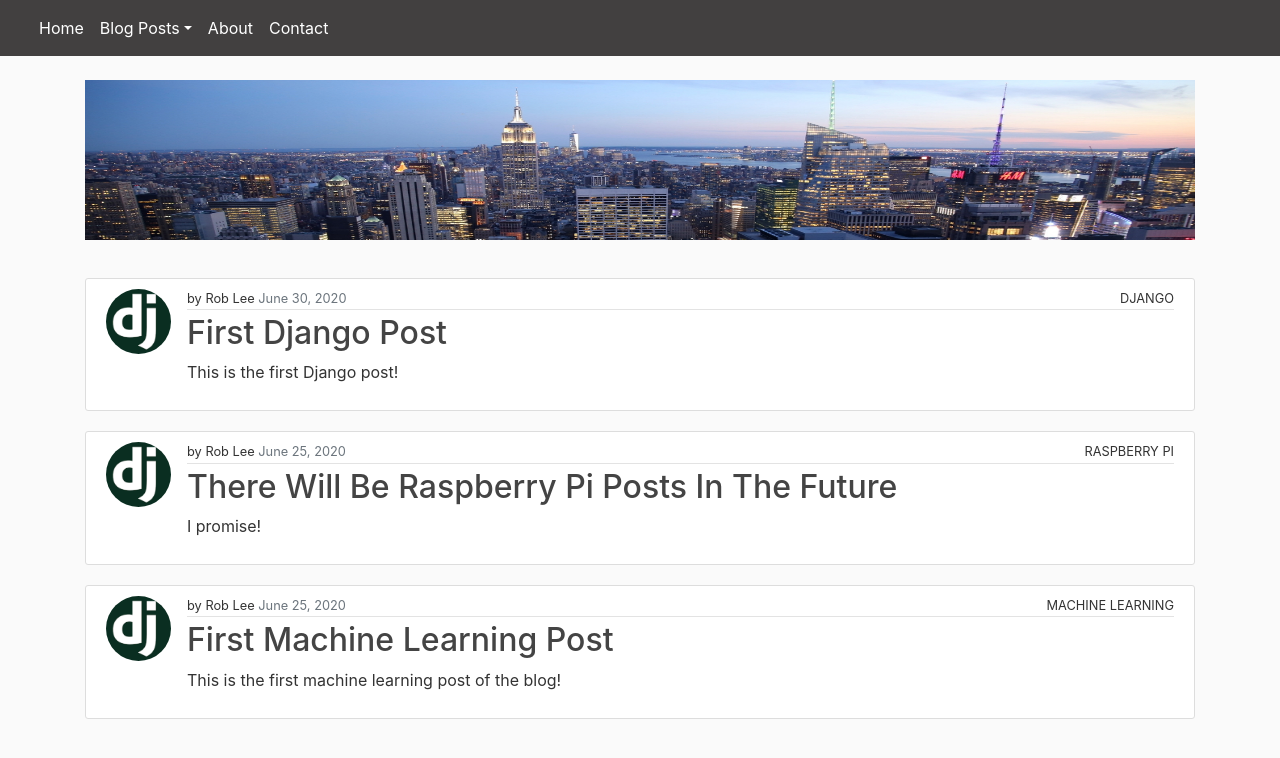
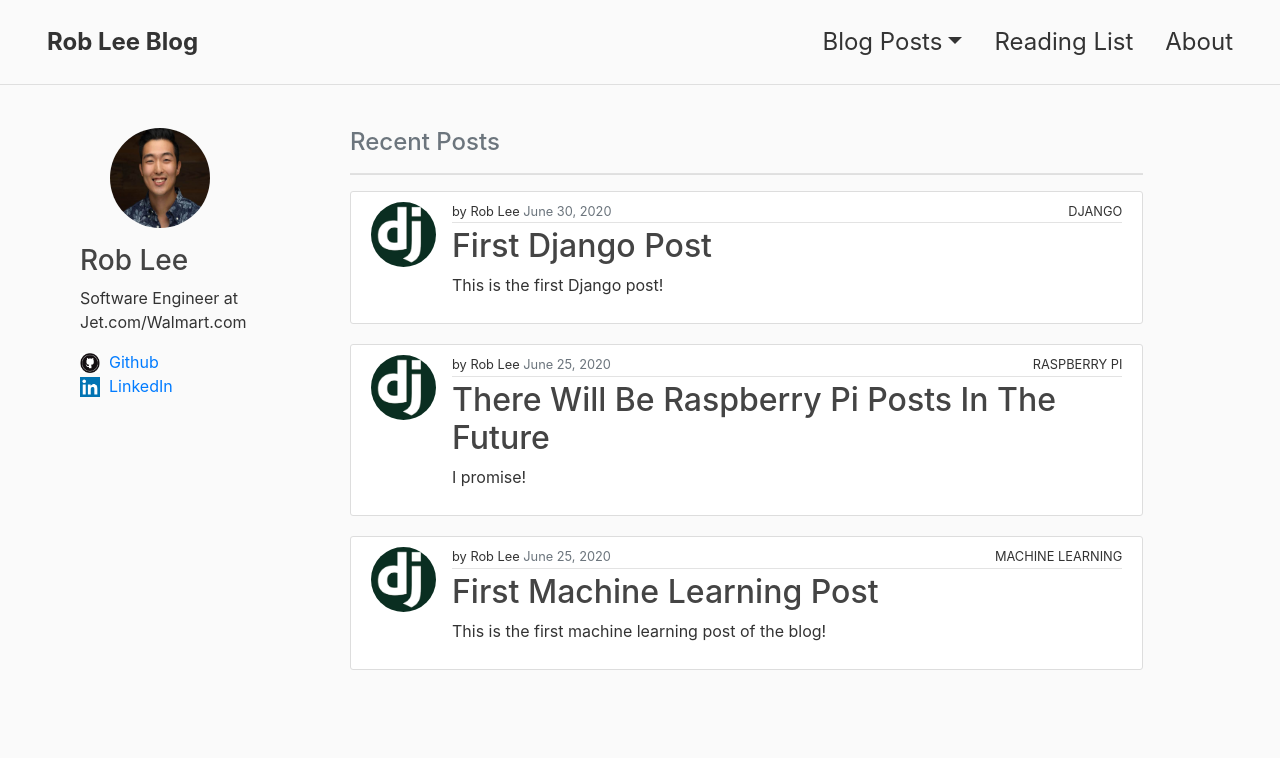
Before and after one commit to robshlee/django_blog, a Django app: page / in a window 1280 px wide. Shown: the top 758 px of the page. Run offline with Django 3.2, Linux system fonts and the light colour scheme; data comes from the database, SQL or seed files in the repository; both versions use the stored data as it was after the commit; some libraries are stand-ins or nearby versions.

Commit message:
daily commit

```diff
--- a/django_blog/blog/models.py
+++ b/django_blog/blog/models.py
@@ -5,7 +5,7 @@ from django.urls import reverse
 
 blog_categories = (
     ('MACHINE LEARNING', 'Machine Learning'),
-    ('RASPBERRY PI', 'Raspberry Pi'),
+    ('DJANGO', 'Django'),
 )
 
 class Post(models.Model):
--- a/django_blog/blog/static/blog/main.css
+++ b/django_blog/blog/static/blog/main.css
@@ -13,20 +13,21 @@ ul {
 }
 
 .bg-steel {
-  background-color: #424040;
+  background-color: #fafafa;
 }
 
 .site-header .navbar-nav .nav-link {
-  color: #ffffff;
+  color: #333333;
 }
 
 .site-header .navbar-nav .nav-link:hover {
-  color: #ffffff;
+  color: #333333;
 }
 
 .site-header .navbar-nav .nav-link.active {
   font-weight: 500;
 }
+
 
 .content-section {
   background: #ffffff;
@@ -108,3 +109,35 @@ a.article-title:hover {
   height : 100%;
   width: 100%;
 }
+
+.navbar-a {
+  font-size: 1.5em;
+  display: inline-block;
+  margin: 8px;
+
+}
+
+.bold-a {
+  font-weight:bold;
+}
+
+.bottom-border-line {
+  border-bottom:1px solid #dfdfdf;
+}
+
+.img-circle {
+  height: 100px;
+  width: 100px;
+  margin-right: 16px;
+  margin-left: 80px;
+  margin-bottom: 16px;
+}
+
+.profile-pad {
+  margin-left: 50px;
+}
+
+.profile-icon {
+  width: 20px;
+  height: 20px;
+}
--- a/django_blog/blog/templates/blog/about.html
+++ b/django_blog/blog/templates/blog/about.html
@@ -1,5 +1,6 @@
 {% extends "blog/base.html" %}
 {% block content %}
+    <br>
     <article class="content-section">
         <div class="media-body">
         <div class="page-title">
--- a/django_blog/blog/templates/blog/base.html
+++ b/django_blog/blog/templates/blog/base.html
@@ -15,16 +15,16 @@
     <link rel="stylesheet" type="text/css" href="{% static 'blog/main.css' %}">
 
     {% if title %}
-        <title>Rob Lee's Blog - {{ title }}</title>
+        <title>Rob Lee Blog - {{ title }}</title>
     {% else %}
-        <title>Rob Lee's Blog</title>
+        <title>Rob Lee Blog</title>
     {% endif %}
 </head>
 <body>
 
     <!--Top Navbar-->
-    <header class="site-header">
-        <nav class="navbar navbar-expand-md navbar-dark bg-steel fixed-top">
+    <header class="site-header ">
+        <nav class="navbar navbar-expand-md navbar-dark bg-steel fixed-top bottom-border-line">
 
           <div class="container-fluid">
             <!-- <a class="navbar-brand mr-4" href="{% url 'blog-posts' %}"><img src="/media/rl_logo.png"></a> -->
@@ -37,39 +37,66 @@
               <div class="navbar-nav mr-auto">
 
                 <!--Regular nav-items-->
-                <a class="nav-item nav-link" href="{% url 'blog-posts' %}">Home</a>
-                <div class="navbar-nav dropdown">
-                    <a class="nav-item nav-link dropdown-toggle" role="button" data-toggle="dropdown" aria-haspopup="true" aria-expanded="false">Blog Posts</a>
-                    <div class="dropdown-menu" aria-labelledby="adminDropdown">
-                        <a class="dropdown-item" href="{% url 'ml-posts' %}">Machine Learning</a>
-                        <a class="dropdown-item" href="{% url 'rpi-posts' %}">Raspberry Pi</a>
-                    </div>
-                </div>
+                <a class="nav-item nav-link navbar-a bold-a" href="{% url 'blog-posts' %}">Rob Lee Blog</a>
 
+
+                <!-- <a class="nav-item nav-link" href="{% url 'reading-list' %}">Reading List</a>
                 <a class="nav-item nav-link" href="{% url 'blog-about' %}">About</a>
-                <a class="nav-item nav-link" href="{% url 'contact-page' %}">Contact</a>
+                <a class="nav-item nav-link" href="{% url 'contact-page' %}">Contact</a> -->
 
               </div>
 
               <!--Navbar Right Side-->
               {% if request.user.is_superuser %}
               <div class="navbar-nav dropdown">
-                <a class="nav-link dropdown-toggle text-warning" id="adminDropdown" role="button" data-toggle="dropdown" aria-haspopup="true" aria-expanded="false">Admin</a>
+                <a class="nav-link dropdown-toggle navbar-a" id="adminDropdown" role="button" data-toggle="dropdown" aria-haspopup="true" aria-expanded="false">Admin</a>
                 <div class="dropdown-menu dropdown-menu-right" aria-labelledby="adminDropdown">
                     <a class="dropdown-item text-center" href="{% url 'admin:index' %}">Admin Portal</a>
                     <a class="dropdown-item text-center" href="{% url 'post-create' %}">New Post</a>
                   </div>
               </div>
               {% endif %}
-
+                <div class="navbar-nav dropdown">
+                  <a class="nav-item nav-link dropdown-toggle navbar-a" role="button" data-toggle="dropdown" aria-haspopup="true" aria-expanded="false">Blog Posts</a>
+                  <div class="dropdown-menu" aria-labelledby="adminDropdown">
+                      <a class="dropdown-item" href="{% url 'ml-posts' %}">Machine Learning</a>
+                      <a class="dropdown-item" href="{% url 'django-posts' %}">Django</a>
+                  </div>
+                </div>
+                <div class="navbar-nav">
+                  <a class="nav-item nav-link navbar-a" href="{% url 'reading-list' %}">Reading List</a>
+                  <a class="nav-item nav-link navbar-a" href="{% url 'blog-about' %}">About</a>
+                </div>
             </div>
           </div>
         </nav>
       </header>
       <!--End Navbar-->
 
-  <main role="main" class="container">
+  <main role="main" class="container-fluid">
+
       <div class="row">
+
+
+        <div class="col-3">
+          <br><br>
+          <div class="container-fluid">
+            <img class="rounded-circle img-circle center" src="/media/profile_pics/rl_headshot.png">
+
+            <h3 class="profile-pad">Rob Lee</h3>
+            <p class="profile-pad">Software Engineer at Jet.com/Walmart.com</p>
+            <img class="profile-icon profile-pad" src="/media/github_logo.png">
+            <a href="https://github.com/robshlee">&nbsp;Github</a>
+            <br>
+            <img class="profile-icon profile-pad" src="/media/linkedin_logo.png">
+            <a href="https://www.linkedin.com/in/robshlee/">&nbsp;LinkedIn</a>
+
+          </div>
+        </div>
+
+
+
+        <div class="col-8">
 
             <div class="container-fluid">
             {% if messages %}
@@ -84,6 +111,15 @@
             </div>
 
         </div>
+
+        <div class="col-2">
+
+        </div>
+
+      </div>
+
+
+
       </main>
   <!-- Optional JavaScript -->
   <!-- jQuery first, then Popper.js, then Bootstrap JS -->
--- a/django_blog/blog/templates/blog/home.html
+++ b/django_blog/blog/templates/blog/home.html
@@ -2,9 +2,9 @@
 {% block content %}
 
 
-    <div class="banner no-padding">
-        <img src="/media/nyc_banner.png">
-    </div>
+    <br><br>
+    <h4 class="text-secondary bottom">Recent Posts</h4>
+    <hr class="bottom-border-line">
 
     {% for post in posts %}
         <article class="media content-section">
--- a/django_blog/blog/urls.py
+++ b/django_blog/blog/urls.py
@@ -1,6 +1,6 @@
 from django.urls import path
 from .views import PostListView, PostDetailView, PostCreateView, PostUpdateView, PostDeleteView, ContactPage, \
-    MachineLearningBlogPostListView, RaspberryPiBlogPostListView, KobePost
+    MachineLearningBlogPostListView, DjangoBlogPostListView, ReadingList
 from . import views
 from django.conf import settings
 from django.conf.urls.static import static
@@ -15,6 +15,6 @@ urlpatterns = [
     path('about/', views.about, name='blog-about'),
     path('contact/', ContactPage.as_view(), name='contact-page'),
     path('machinelearning/', MachineLearningBlogPostListView.as_view(), name='ml-posts'),
-    path('raspberrypi/', RaspberryPiBlogPostListView.as_view(), name='rpi-posts'),
-    path('kobe/', KobePost.as_view(), name='kobe')
+    path('django/', DjangoBlogPostListView.as_view(), name='django-posts'),
+    path('readinglist/', ReadingList.as_view(), name='reading-list')
 ] + static(settings.MEDIA_URL, document_root=settings.MEDIA_ROOT)
--- a/django_blog/blog/views.py
+++ b/django_blog/blog/views.py
@@ -16,6 +16,9 @@ def about(request):
 
 class ContactPage(TemplateView):
     template_name = 'blog/contactpage.html'
+
+class ReadingList(TemplateView):
+    template_name = 'blog/reading_list.html'
 
 class PostListView(ListView):
     model = Post
@@ -39,7 +42,7 @@ class MachineLearningBlogPostListView(ListView):
 
         return context
 
-class RaspberryPiBlogPostListView(ListView):
+class DjangoBlogPostListView(ListView):
     model = Post
     template_name = 'blog/blog.html' # <app>/<model>_<viewtype>.html
     ordering = ['-date_posted']
@@ -47,11 +50,9 @@ class RaspberryPiBlogPostListView(ListView):
 
     def get_context_data(self, **kwargs):
         context = super().get_context_data(**kwargs)
-        context['posts'] = Post.objects.filter(category='RASPBERRY PI')
+        context['posts'] = Post.objects.filter(category='DJANGO')
 
         return context
-
-
 
 class PostDetailView(DetailView):
     model = Post
@@ -63,7 +64,6 @@ class PostCreateView(LoginRequiredMixin, CreateView):
     def form_valid(self, form): # overriding form_valid method to make author as the requester before running parent class's form_valid method
         form.instance.author = self.request.user
         return super().form_valid(form)
-
 
 class PostUpdateView(LoginRequiredMixin, UserPassesTestMixin, UpdateView):
     model = Post
```
Also changed, not shown: django_blog/blog/templates/blog/reading_list.html (added, +17 -0 lines), django_blog/db.sqlite3, django_blog/media/github_logo.png (added), django_blog/media/linkedin_logo.png (added), django_blog/media/profile_pics/rl_headshot.png (added). Lines whose indentation alone changed are shown as unchanged.
